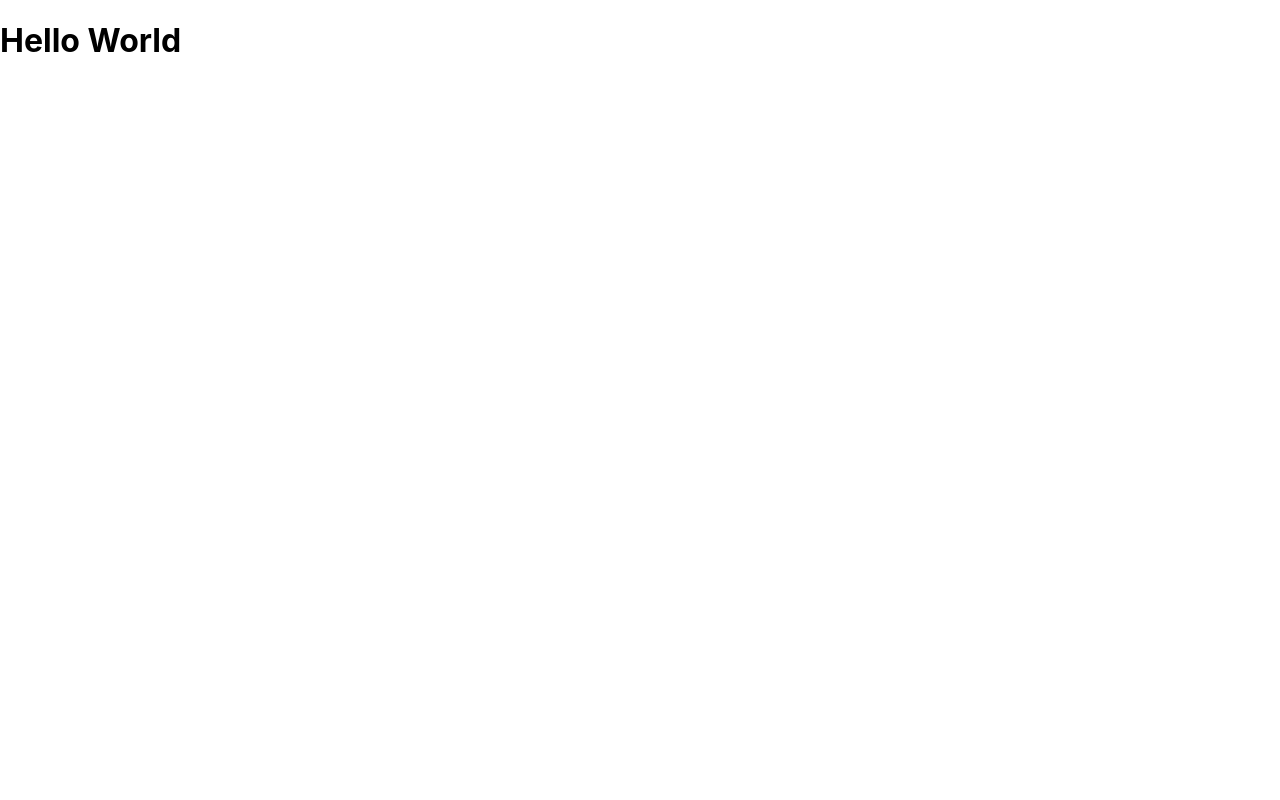
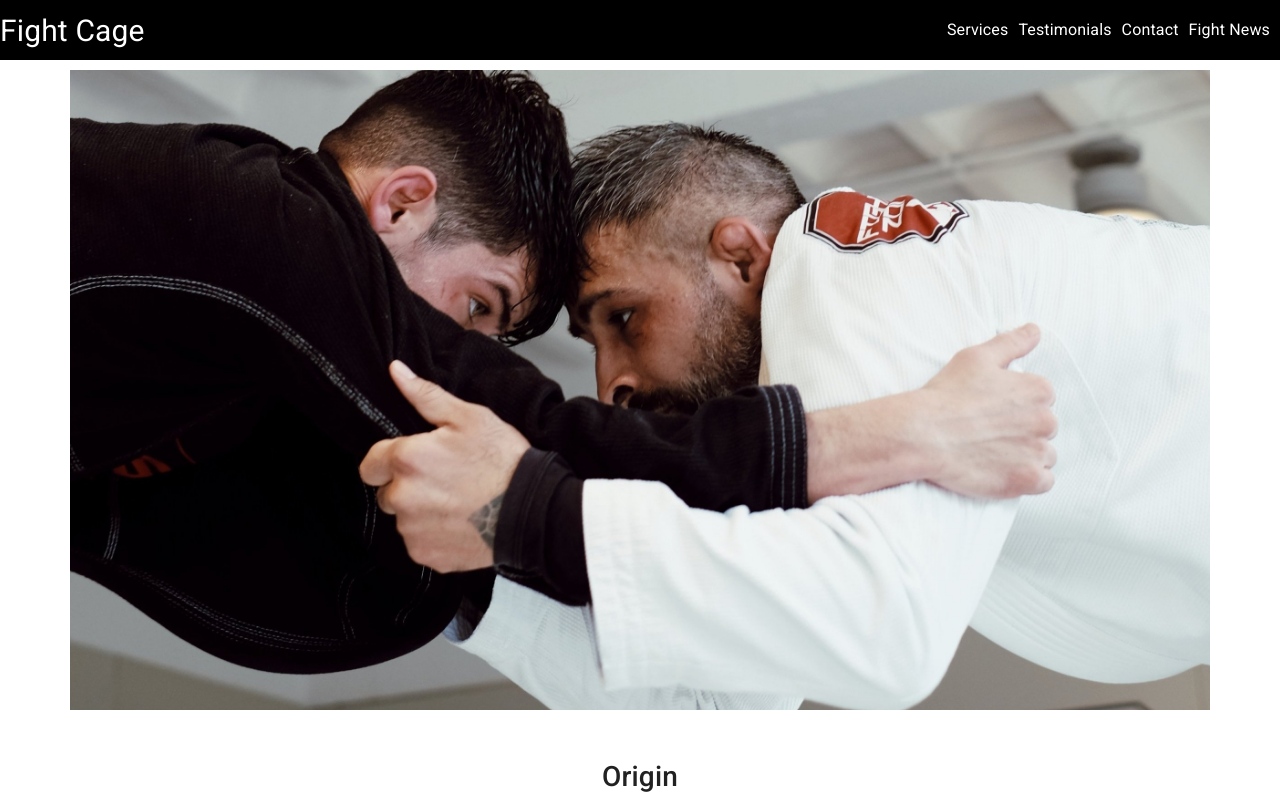
Before and after one commit to Kohl1998/fitness-application, a React (Create React App) app: page / in a window 1280 px wide. Shown: the top 800 px of the page. Built offline with nearby package versions, Linux system fonts and the light colour scheme.

Commit message:
fixed routing issues with hash router

```diff
--- a/package.json
+++ b/package.json
@@ -11,6 +11,7 @@
     "@testing-library/jest-dom": "^5.16.5",
     "@testing-library/react": "^13.4.0",
     "@testing-library/user-event": "^13.5.0",
+    "axios": "^1.4.0",
     "bootstrap": "^5.2.3",
     "react": "^18.2.0",
     "react-bootstrap": "^2.7.4",
--- a/public/index.html
+++ b/public/index.html
@@ -1,20 +1,20 @@
 <!DOCTYPE html>
 <html lang="en">
+
 <head>
   <meta charset="utf-8" />
   <link rel="icon" href="%PUBLIC_URL%/favicon.ico" />
   <meta name="viewport" content="width=device-width, initial-scale=1" />
   <meta name="theme-color" content="#000000" />
-    <meta
-      name="description"
-      content="Web site created using create-react-app"
-    />
+  <meta name="description" content="Web site created using create-react-app" />
   <link rel="apple-touch-icon" href="%PUBLIC_URL%/logo192.png" />
   <!--
       manifest.json provides metadata used when your web app is installed on a
       user's mobile device or desktop. See https://developers.google.com/web/fundamentals/web-app-manifest/
     -->
   <link rel="manifest" href="%PUBLIC_URL%/manifest.json" />
+  <link rel="stylesheet" href="https://fonts.googleapis.com/css?family=Roboto:300,400,500,700&display=swap" />
+
   <!--
       Notice the use of %PUBLIC_URL% in the tags above.
       It will be replaced with the URL of the `public` folder during the build.
@@ -26,6 +26,7 @@
     -->
   <title>React App</title>
 </head>
+
 <body>
   <noscript>You need to enable JavaScript to run this app.</noscript>
   <div id="root"></div>
@@ -40,4 +41,5 @@
       To create a production bundle, use `npm run build` or `yarn build`.
     -->
 </body>
+
 </html>
--- a/src/App.js
+++ b/src/App.js
@@ -1,11 +1,12 @@
 import './App.css';
 import React from 'react';
 import {Routes, Route } from 'react-router-dom';
-import Home from './pages/Home'
-import Services from './pages/Services'
-import Testimonials from './pages/Testimonials'
-import Contact from './pages/Contact'
-import Error from './pages/Error'
+import Home from './Components/Home/Home'
+import Services from "./Components/Services/Services"
+import Testimonials from './Components/Testimonials/Testimonials'
+import Contact from './Components/Contact/Contact'
+import Calculate from './Components/Calculate/Calculate'
+import Error from './Components/Error/Error'
 
 
 function App() {
@@ -17,6 +18,7 @@ function App() {
                     <Route path='/services' element={<Services />} />
                     <Route path='/testimonials' element={<Testimonials />} />
                     <Route path='/contact' element={<Contact />} />
+                    <Route path='/calculate' element={<Calculate />} />
                     <Route path='*' element={<Error />} />
                 </Routes>
         </>
--- a/src/index.css
+++ b/src/index.css
@@ -1,3 +1,5 @@
+@import url('https://fonts.googleapis.com/css2?family=Noto+Sans:ital,wght@1,200&display=swap');
+
 body {
   margin: 0;
   font-family: -apple-system, BlinkMacSystemFont, 'Segoe UI', 'Roboto', 'Oxygen',
--- a/src/index.js
+++ b/src/index.js
@@ -1,16 +1,16 @@
 import React from 'react';
 import ReactDOM from 'react-dom/client';
 import './index.css';
-import { BrowserRouter } from 'react-router-dom';
+import { HashRouter } from 'react-router-dom';
 import App from './App';
 import reportWebVitals from './reportWebVitals';
 
 const root = ReactDOM.createRoot(document.getElementById('root'));
 root.render(
   <React.StrictMode>
-    <BrowserRouter>
+    <HashRouter>
     <App />
-    </BrowserRouter>
+    </HashRouter>
   </React.StrictMode>
 );
 
--- a/src/pages/Contact.js
+++ /dev/null
@@ -1,11 +0,0 @@
-import React from "react"
-
-const Contact = () => {
-return (
-    <div>
-
-    </div>
-)
-}
-
-export default Contact
--- a/src/pages/Error.js
+++ /dev/null
@@ -1,9 +0,0 @@
-const Error = () => {
-return (
-    <div>
-        <h1>404 error no page found!</h1>
-    </div>
-)
-}
-
-export default Error
--- a/src/pages/Home.js
+++ /dev/null
@@ -1,11 +0,0 @@
-import React from "react"
-
-const Home = () => {
-    return (
-        <div>
-        <h1>Hello World</h1>
-        </div>
-    )
-}
-
-export default Home
--- a/src/pages/Services.js
+++ /dev/null
@@ -1,11 +0,0 @@
-import React from "react"
-
-const Services = () => {
-return (
-    <div>
-
-    </div>
-)
-}
-
-export default Services
--- a/src/pages/Testimonials.js
+++ /dev/null
@@ -1,11 +0,0 @@
-import React from "react"
-
-const Testimonials = () => {
-return (
-    <div>
-        <h1>Contact</h1>
-    </div>
-)
-}
-
-export default Testimonials
```
Also changed, not shown: public/images/Josh.jpg (added), 1 other file (tests, documents, lock files or other folders). Lines whose indentation alone changed are shown as unchanged.
